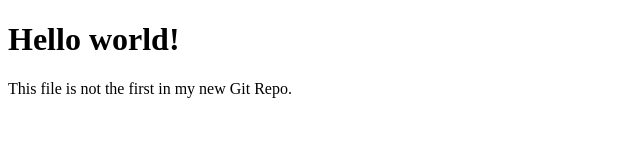
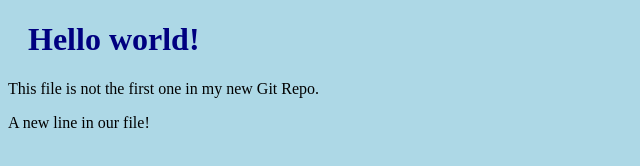
Before and after one commit to Rom-Khr/hello-world, a plain HTML site: page index.html in a window 1280 px wide. Shown: the whole page, without its empty margins (0-640 px from the left). Drawn offline with Linux system fonts and the light colour scheme.

Commit message:
Updated index.html with a new line

```diff
--- a/index.html
+++ b/index.html
@@ -2,11 +2,13 @@
 <html>
 <head>
 <title>Hello World!</title>
+<link rel="stylesheet" href="bluestyle.css">
 </head>
 <body>
 
 <h1>Hello world!</h1>
-<p>This file is not the first in my new Git Repo.</p>
+<p>This file is not the first one in my new Git Repo.</p>
+<p>A new line in our file!</p>
 
 </body>
 </html>
```
Also changed, not shown: 1 other file.
